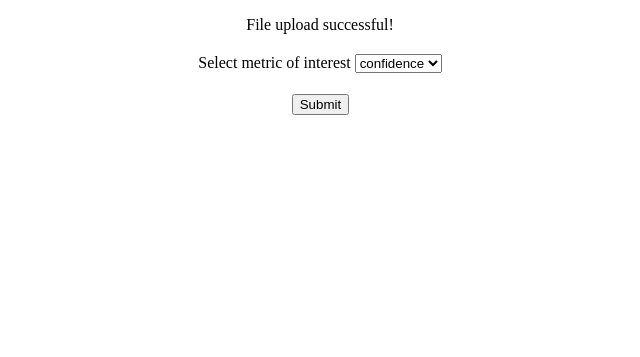
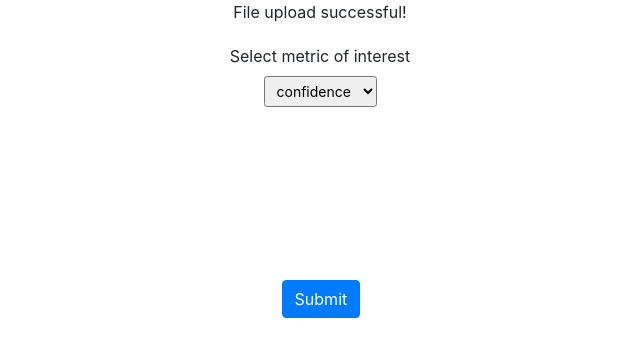
Before and after one commit to dcjohnson24/market_basket_app, a Flask app: page /completed in a window 1280 px wide. Shown: the top 357 px of the page, without its empty margins (320-960 px from the left). Run offline with Flask 2, Linux system fonts and the light colour scheme; some libraries are stand-ins or nearby versions.

Commit message:
Remove Flask-Bootstrap and put ordinary Bootstrap. Change loading gif and button styles

```diff
--- a/api/__init__.py
+++ b/api/__init__.py
@@ -5,7 +5,6 @@ sys.path.append(path.join(pardir, 'model'))
 
 from flask import Flask
 from flask_sqlalchemy import SQLAlchemy
-from flask_bootstrap import Bootstrap
 
 from dotenv import load_dotenv
 
@@ -13,7 +12,6 @@ basedir = path.abspath(path.dirname(__file__))
 load_dotenv(path.join(basedir, '.env'))
 
 db = SQLAlchemy()
-bootstrap = Bootstrap()
 
 
 def create_app():
@@ -27,7 +25,6 @@ def create_app():
         app.config.from_object('config.ProdConfig')
 
     db.init_app(app)
-    bootstrap.init_app(app)
 
     from . import api
     app.register_blueprint(api.main)
--- a/api/requirements.txt
+++ b/api/requirements.txt
@@ -12,4 +12,3 @@ plotly==4.11.0
 dash==1.16.3
 Flask-SQLAlchemy==2.4.4
 python-dotenv==0.14.0
-Flask-Bootstrap==3.3.7.1
--- a/api/static/load_page.css
+++ b/api/static/load_page.css
@@ -32,12 +32,35 @@
     margin-top: 20px;
 }
 
-#select-submit {
-    position: absolute;
-    margin-top: 40px;
-    margin-left: -150px;
-}
 
 button {
     margin: 5px;
 }
+
+#metric #visualize {
+    width: auto;
+    margin: auto;
+    text-align: center;
+}
+
+label {
+    display: block;
+}
+
+#select-submit {
+    position: absolute;
+    transition: .5s ease;
+    top: 35%;
+    left: 47%;
+}
+
+.spinner-grow {
+    display: none;
+    text-align: center;
+    justify-content: center;
+    position: absolute;
+    top: 50%;
+    left: 50%;
+    width: 3rem;
+    height: 3rem;
+}
--- a/api/static/submit.js
+++ b/api/static/submit.js
@@ -20,6 +20,7 @@ function post(path, params, method='post') {
     document.body.appendChild(form);
     form.submit();
 }
+
 window.addEventListener('load', () => {
     if (location.pathname.includes('completed')) {
 
@@ -31,7 +32,7 @@ window.addEventListener('load', () => {
             });
 
         document.getElementById('btn_table').addEventListener('click', () => {
-            showDiv('loading');
+            showDiv('spinner-grow');
             post(
                 display_association_rules,
                 {'metric': document.getElementById('metric').value}
@@ -39,7 +40,7 @@ window.addEventListener('load', () => {
         });
 
         document.getElementById('btn_heatmap').addEventListener('click', () => {
-            showDiv('loading');
+            showDiv('spinner-grow');
             post(
                 plot_heatmap,
                 {'metric' : document.getElementById('metric').value}
@@ -47,7 +48,7 @@ window.addEventListener('load', () => {
         });
 
         document.getElementById('btn_graph').addEventListener('click', () => {
-            showDiv('loading');
+            showDiv('spinner-grow');
             post(
                 plot_network_graph,
                 {'metric': document.getElementById('metric').value}
@@ -62,7 +63,7 @@ window.addEventListener('load', () => {
         .getElementsByTagName('input')[0]
         .addEventListener('click', event => {
             event.preventDefault();
-            showDiv('loading');
+            showDiv('spinner-grow');
             post(
                 view_demo,
                 {'metric': document.getElementById('metric').value,
--- a/api/templates/completed.html
+++ b/api/templates/completed.html
@@ -1,6 +1,9 @@
 {% from "macros.html" import selection, loading %}
 <!DOCTYPE html>
 <head>
+    <link rel="stylesheet" href="https://stackpath.bootstrapcdn.com/bootstrap/4.3.1/css/bootstrap.min.css"
+     integrity="sha384-ggOyR0iXCbMQv3Xipma34MD+dH/1fQ784/j6cY/iJTQUOhcWr7x9JvoRxT2MZw1T"
+     crossorigin="anonymous">
     <link rel="stylesheet" href="{{ url_for('static', filename='load_page.css') }}">
     <script>
         let display_association_rules = "{{ url_for('main.display_association_rules') }}";
@@ -17,17 +20,17 @@
     {{ loading() }}
     <div class='btn_group'>
         <div class="table">
-            <button id="btn_table">
+            <button id="btn_table" class="btn btn-primary">
                 View Table
             </button>
         </div>
         <div class="graph">
-            <button id="btn_graph">
+            <button id="btn_graph" class="btn btn-primary">
                 View Graph
             </button>
         </div>
         <div class="heatmap">
-            <button id="btn_heatmap">
+            <button id="btn_heatmap" class="btn btn-primary">
                 View Heatmap
             </button>
         </div>
--- a/api/templates/demo.html
+++ b/api/templates/demo.html
@@ -1,6 +1,6 @@
 {% extends "index.html" %}
     {% block demostuff %}
         <div class="demo">
-            <button id="btn_demo">View demo</button>
+            <button class="btn btn-primary" id="btn_demo">View demo</button>
         </div>
     {% endblock %}
--- a/api/templates/macros.html
+++ b/api/templates/macros.html
@@ -2,27 +2,30 @@
     <div class="selection">
         <form>
             <label for="metric">Select metric of interest</label>
-            <select id="metric">
+            <select id="metric" class="form-control-sm">
                 <option value='confidence'>confidence</option>
                 <option value='lift'>lift</option>
                 <option value='leverage'>leverage</option>
             </select>
-            <input id="select-submit" type="submit" value="Submit"/>
+            <input id="select-submit" class="btn btn-primary" type="submit" value="Submit"/>
         </form>
     </div>
 {% endmacro %}
 {% macro loading() %}
-    <div class="loading">
+    <div class="spinner-grow" role="status">
+        <span class="sr-only">Loading...</span>
+    </div>
+    <!-- <div class="loading">
         <p>Loading...</p>
         <div class="loadingGif">
             <img src="{{ url_for('static', filename='loading_image.gif') }}" alt="Loading..." />
         </div>
-    </div>
+    </div> -->
 {% endmacro %}
 {% macro chooseVisualization() %}
     <div class="visualize">
         <label for="visualize">Select visualization</label>
-        <select id="visualize">
+        <select id="visualize" class="form-control-sm">
             <option value='table'>table</option>
             <option value='heatmap'>heatmap</option>
             <option value='network_graph'>network_graph</option>
```
Also changed, not shown: api/templates/demo_selection.html (+3 -7 lines), api/templates/index.html (+10 -19 lines), api/templates/tables.html (+6 -4 lines).
